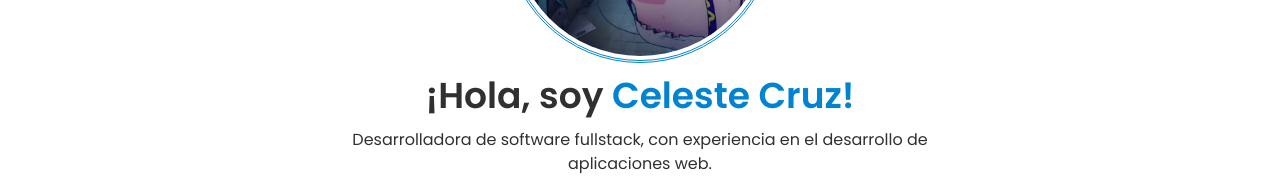
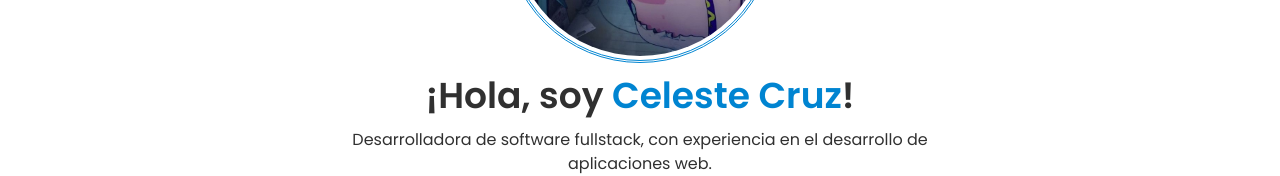
Before and after one commit to celestecruzzg/portafolio, a React (Vite) app in the folder frontend/: page / in a window 1280 px wide. Shown: the part 332-508 px from the top of the page. Built offline with nearby package versions, Linux system fonts and the light colour scheme.

Commit message:
añadiendo menú desplegable

```diff
--- a/frontend/src/components/Inicio.tsx
+++ b/frontend/src/components/Inicio.tsx
@@ -13,7 +13,7 @@ export default function Inicio () {
             />
             <div className='flex-col py-5 text-center max-w-2xl'>
                 <h1 className='font-semibold text-4xl'>
-                    ¡Hola, soy <span className='text-sky-600'>Celeste Cruz!</span>
+                    ¡Hola, soy <span className='text-sky-600'>Celeste Cruz</span>!
                 </h1>
                 <p className='py-3 text-base'>
                     Desarrolladora de software fullstack, con experiencia en el desarrollo
```
